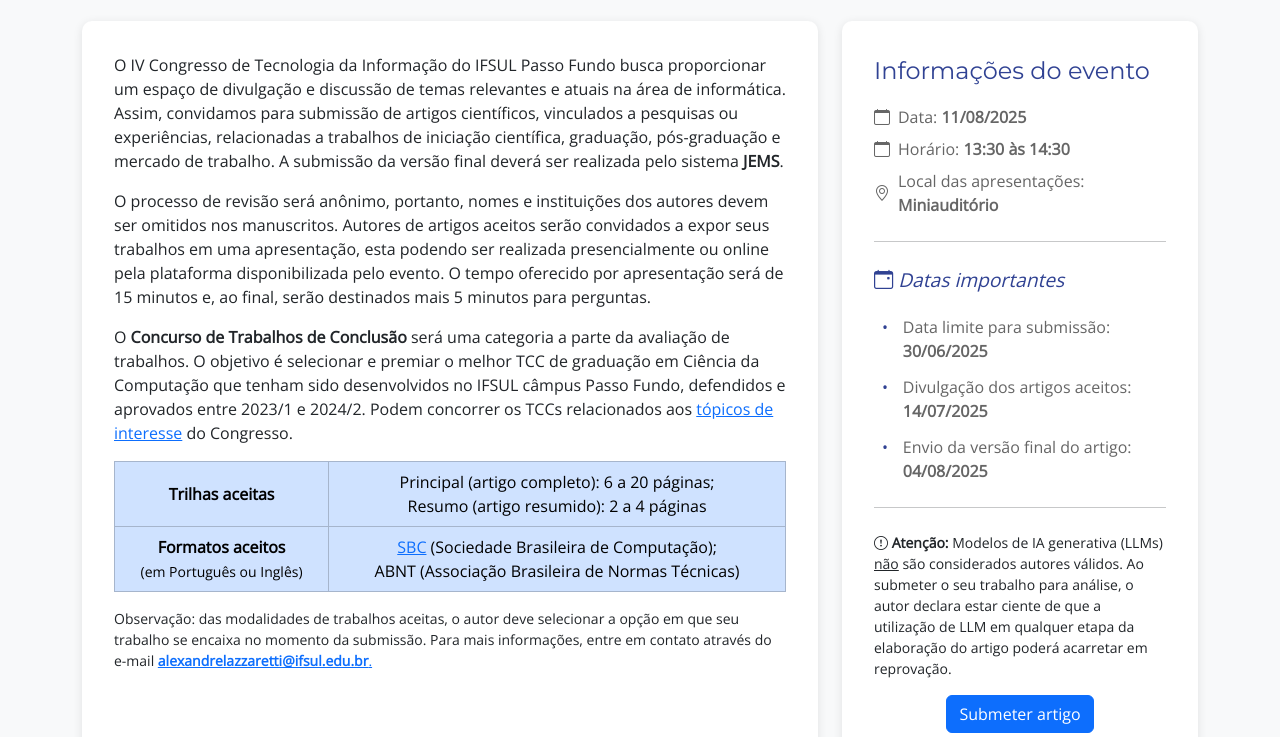
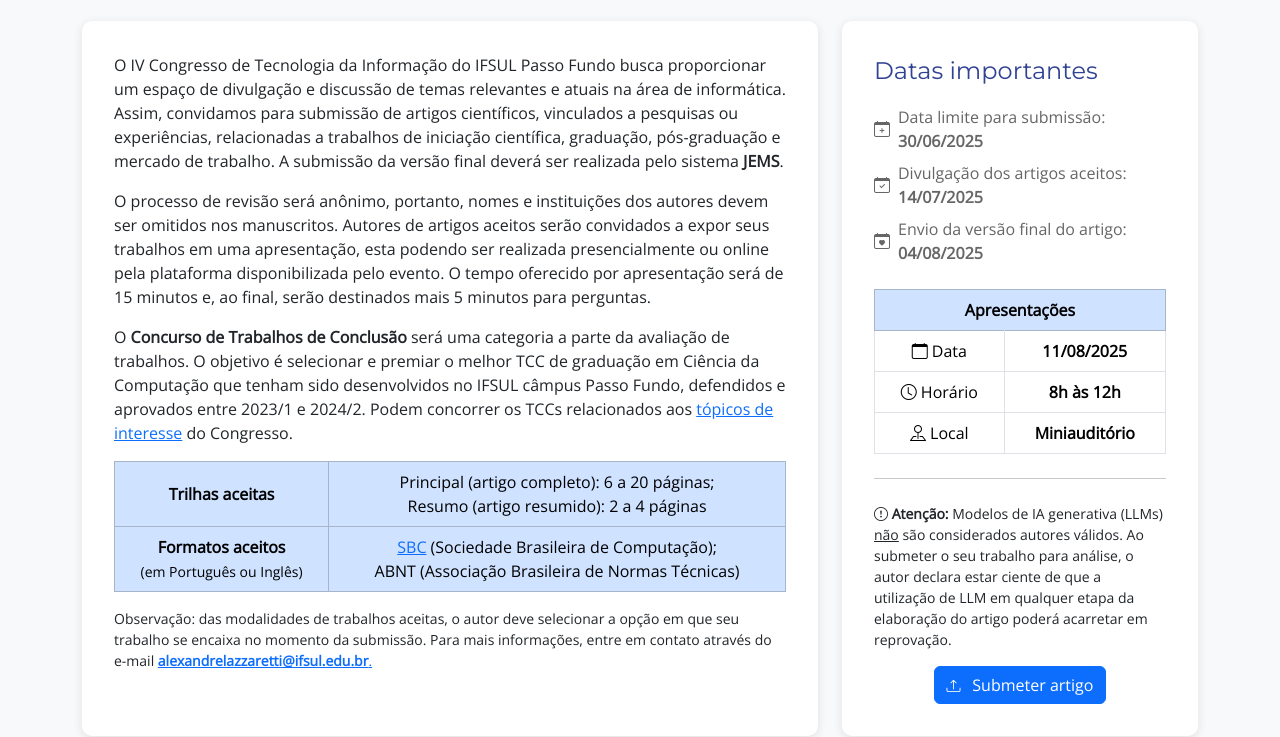
Before and after one commit to felipenwn/PaginaExtens-o, a plain HTML site: page src/trabalhos/index.html in a window 1280 px wide. Shown: the part 555-1292 px from the top of the page. Drawn offline with nearby package versions, Linux system fonts and the light colour scheme.

Commit message:
Alteração de interface da página Chamada de Trabalhos

```diff
--- a/src/trabalhos/index.html
+++ b/src/trabalhos/index.html
@@ -142,8 +142,8 @@
                         </div>
                     </div>
                     <div class="col-lg-4 mt-4 mt-lg-0">
-                        <div class="event-card">
-                            <div class="event-title">Informações do evento</div>
+                        <!--  <div class="event-card">
+                         <div class="event-title">Informações do evento</div>
 
                             <div class="event-date">
                                 <i class="bi bi-calendar"></i>
@@ -151,24 +151,54 @@
                             </div>
                             <div class="event-date">
                                 <i class="bi bi-calendar"></i>
-                                <span>Horário: <b>13:30 às 14:30</b></span>
                             </div>
 
                             <div class="event-location">
                                 <i class="bi bi-geo-alt"></i>
                                 <span>Local das apresentações: <b>Miniauditório</b></span>
+                            </div>-->
+
+                        <div class="event-card">
+                            <div class="event-title">Datas importantes</div>
+                            <div class="event-date">
+                                <i class="bi bi-calendar-plus"></i>
+                                <span>Data limite para submissão: <b>30/06/2025</b></span>
                             </div>
 
-                            <hr class="my-4">
+                            <div class="event-date">
+                                <i class="bi bi-calendar-check"></i>
+                                <span>Divulgação dos artigos aceitos: <b>14/07/2025</b></span>
+                            </div>
 
-                            <div class="event-time">
-                                <i class="bi bi-calendar-event me-2"> Datas importantes</i>
-                                <span>Data limite para submissão: <b>30/06/2025</b></span>
-                                <span>Divulgação dos artigos aceitos: <b>14/07/2025</b></span>
+                            <div class="event-date">
+                                <i class="bi bi-calendar-heart"></i>
                                 <span>Envio da versão final do artigo: <b>04/08/2025</b></span>
                             </div>
 
-                            <hr class="my-4">
+                            <table class="table table-bordered text-center mt-4">
+                                <thead class="table-primary">
+                                    <tr>
+                                        <th colspan="2">Apresentações</th>
+                                    </tr>
+                                </thead>
+                                <tbody>
+                                    <tr>
+                                        <td><i class="bi bi-calendar"></i> Data</td>
+                                        <td><b>11/08/2025</b></td>
+                                    </tr>
+                                    <tr>
+                                        <td><i class="bi bi-clock"></i> Horário</td>
+                                        <td><b>8h às 12h</b></td>
+                                    </tr>
+                                    <tr>
+                                        <td><i class="bi bi-pin-map"></i> Local</td>
+                                        <td><b>Miniauditório</b></td>
+                                    </tr>
+                                </tbody>
+                            </table>
+
+                            <hr class="my-4" />
+
                             <p class="small mt-3"><b><i class="bi bi-exclamation-circle"></i> Atenção:</b> Modelos de IA
                                 generativa (LLMs)
                                 <u>não</u> são considerados autores válidos. Ao submeter o seu trabalho para análise, o
@@ -179,14 +209,15 @@
 
                             <div class="d-flex justify-content-center">
                                 <a class="btn btn-primary" title="JEMS: Submissão de artigos"
-                                    href="https://jems3.sbc.org.br/events/345" target="blank">Submeter artigo</a>
+                                    href="https://jems3.sbc.org.br/events/345" target="blank">
+                                    <i class="bi bi-upload small"></i>⠀Submeter artigo</a>
                             </div>
                         </div>
                     </div>
                 </div>
         </section>
 
-        <section id="topicos" class="py-5 bg-light">
+        <section id="topicos" class=" bg-light">
             <div class="container">
                 <span class="section-subtitle">Áreas abordadas</span>
                 <h2 class="section-title">Tópicos de Interesse</h2>
```
